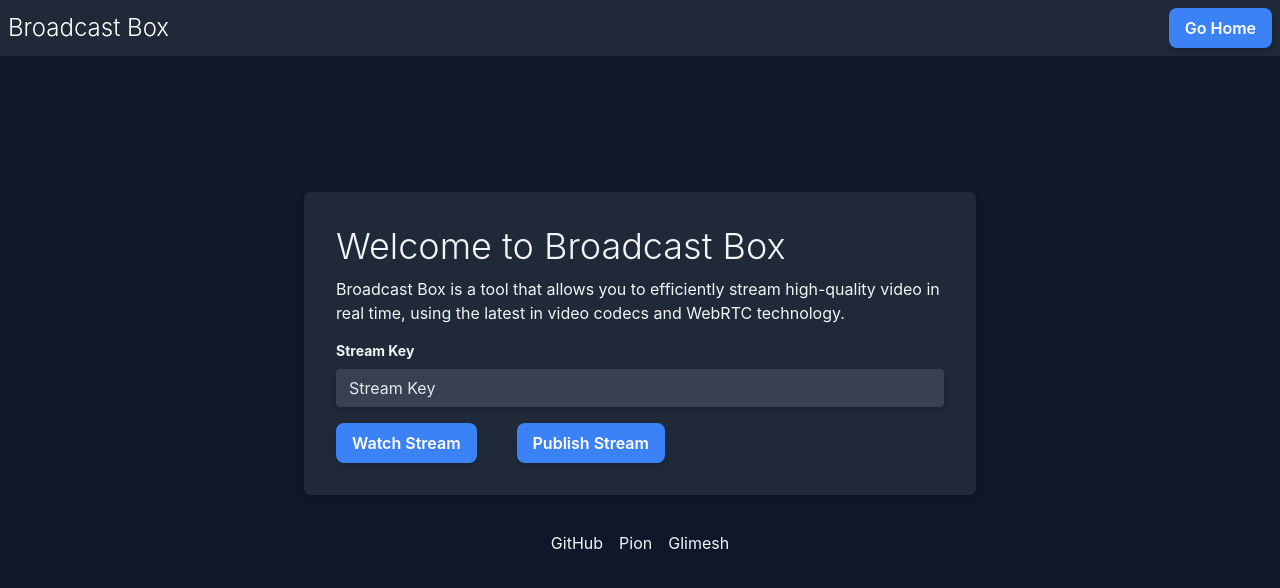
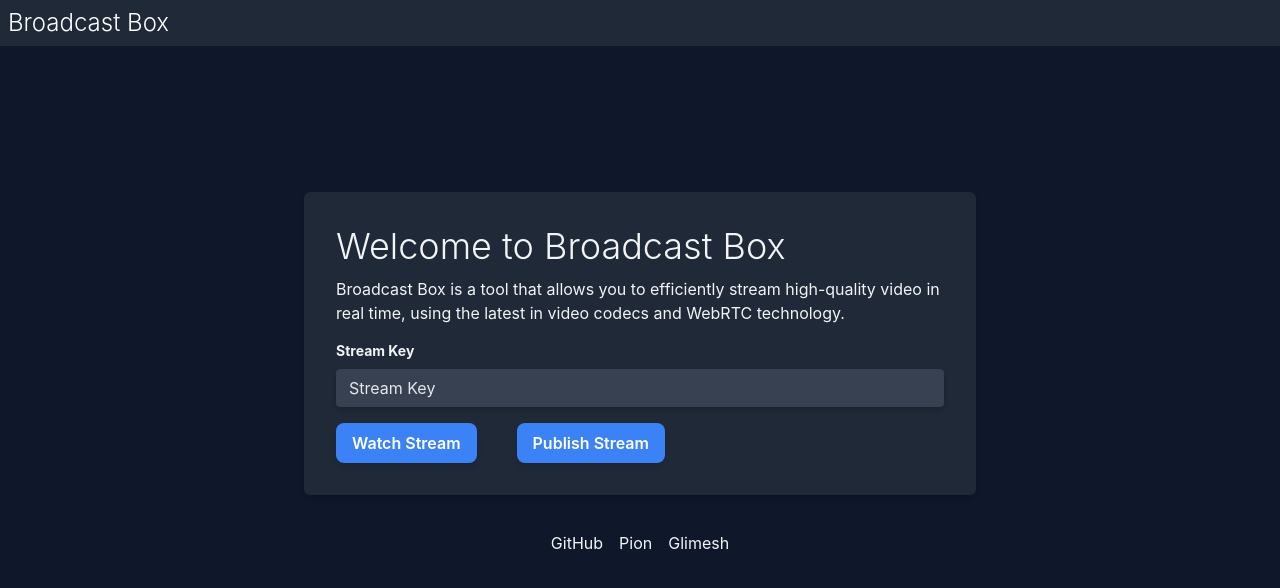
Before and after one commit to Glimesh/broadcast-box, a React (Create React App) app in the folder web/: page / in a window 1280 px wide. Shown: the top 588 px of the page. Built offline with nearby package versions, Linux system fonts and the light colour scheme.

Commit message:
Remove duplicated home link in navbar
It is common UX that logo redirects to home page. Also browser has history stack already.

```diff
--- a/web/src/components/header/index.js
+++ b/web/src/components/header/index.js
@@ -12,21 +12,9 @@
         <nav className='bg-gray-800 p-2 mt-0 fixed w-full z-10 top-0'>
           <div className='container mx-auto flex flex-wrap items-center'>
             <div className='flex flex-1 text-white font-extrabold'>
-              <a href="/" className='font-light leading-tight text-2xl'>
+              <Link to="/" className='font-light leading-tight text-2xl'>
                 Broadcast Box
-              </a>
-            </div>
-            <div className='flex content-center justify-between md:w-1/2 md:justify-end'>
-              <ul className='list-reset flex justify-between flex-1 md:flex-none items-center'>
-                <li className=''>
-                  <button
-                    className='py-2 px-4 bg-blue-500 text-white font-semibold rounded-lg shadow-md hover:bg-blue-700 focus:outline-none focus:ring-2 focus:ring-blue-400 focus:ring-opacity-75'
-                    onClick={() => { navigate('/') }}
-                  >
-                    Go Home
-                  </button>
-                </li>
-              </ul>
+              </Link>
             </div>
           </div>
         </nav>
```
